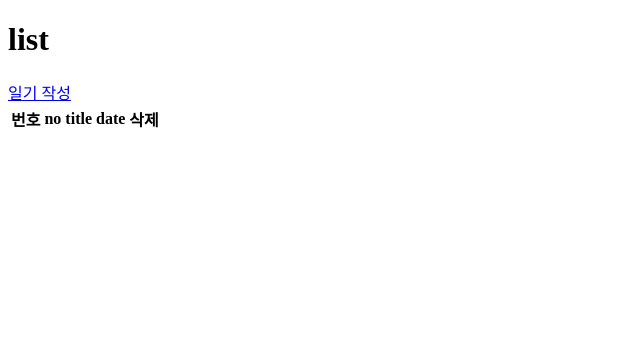
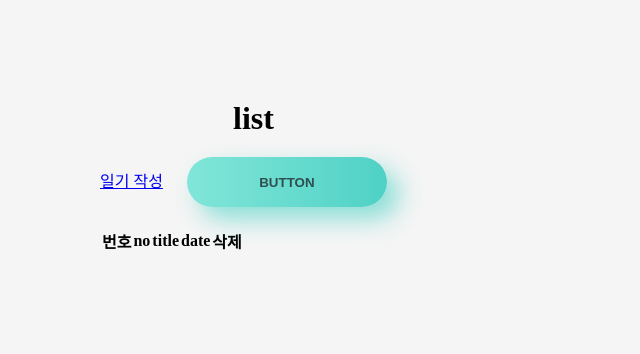
Before and after one commit to Kim-Young-Joon/3Tier, a Flask app: page /list in a window 1280 px wide. Shown: the top 354 px of the page, without its empty margins (0-640 px from the left). Run offline with Flask 2, Linux system fonts and the light colour scheme; data that the repository does not hold is empty.

Commit message:
포트 변경

```diff
--- a/app.py
+++ b/app.py
@@ -1,4 +1,3 @@
-from turtle import forward
 from flask import Flask, render_template, jsonify, request, redirect, url_for
 import requests, socket
 import json
@@ -84,7 +83,8 @@ def delDiary(seq):
 
 # 모든 외부 접속을 허용함 (포트는 기본 5000)
 if __name__ == "__main__":
-    app.run(host='0.0.0.0')
+    app.run(host='0.0.0.0', port=35001)
+
 
 # 화면
 # 1. 메인화면 - 전체 목록
@@ -92,4 +92,5 @@ if __name__ == "__main__":
 # 3. 하나의 일기 내용 상세 보기 화면
 # 삭제 버튼은 전체와 개별 화면 둘 다
 
-# hostname (frontend) 형태 맞는지?
+# 35001 포트 열기
+# module 사용하지 않는 것 정리
--- /dev/null
+++ b/static/list.css
@@ -0,0 +1,67 @@
+@import url("https://fonts.googleapis.com/css?family=Poppins:200,300,400,500,600,700,800,900&display=swap");
+
+* {
+    margin: 0;
+    padding: 0;
+    box-sizing: border-box;
+}
+
+body {
+    text-align: center;
+    padding: 100px;
+    background: whitesmoke;
+    display: table-cell;
+}
+
+button {
+    margin: 20px;
+}
+
+@keyframes ring {
+    0% {
+        width: 30px;
+        height: 30px;
+        opacity: 1;
+    }
+    100% {
+        width: 300px;
+        height: 300px;
+        opacity: 0;
+    }
+}
+
+.w-btn-neon2 {
+    position: relative;
+    border: none;
+    min-width: 200px;
+    min-height: 50px;
+    background: linear-gradient(
+        90deg,
+        rgba(129, 230, 217, 1) 0%,
+        rgba(79, 209, 197, 1) 100%
+    );
+    border-radius: 1000px;
+    color: darkslategray;
+    cursor: pointer;
+    box-shadow: 12px 12px 24px rgba(79, 209, 197, 0.64);
+    font-weight: 700;
+    transition: 0.3s;
+}
+
+.w-btn-neon2:hover {
+    transform: scale(1.2);
+}
+
+.w-btn-neon2:hover::after {
+    content: "";
+    width: 30px;
+    height: 30px;
+    border-radius: 100%;
+    border: 6px solid #00ffcb;
+    position: absolute;
+    z-index: -1;
+    top: 50%;
+    left: 50%;
+    transform: translate(-50%, -50%);
+    animation: ring 1.5s infinite;
+}
--- a/templates/list.html
+++ b/templates/list.html
@@ -4,10 +4,14 @@
     <meta charset="UTF-8">
     <title>list 보기</title>
     <link rel="icon" href="data:,">
+    <link rel="stylesheet" href="/static/list.css">
 </head>
 <body>
     <h1>list</h1>
     <a href="/write">일기 작성</a>
+    <button class="w-btn-neon2" type="button">
+        BUTTON
+    </button>
 
     <table>
         <thead>
```
Also changed, not shown: templates/index.html (+18 -4 lines), templates/pass.html (deleted, +0 -12 lines).
